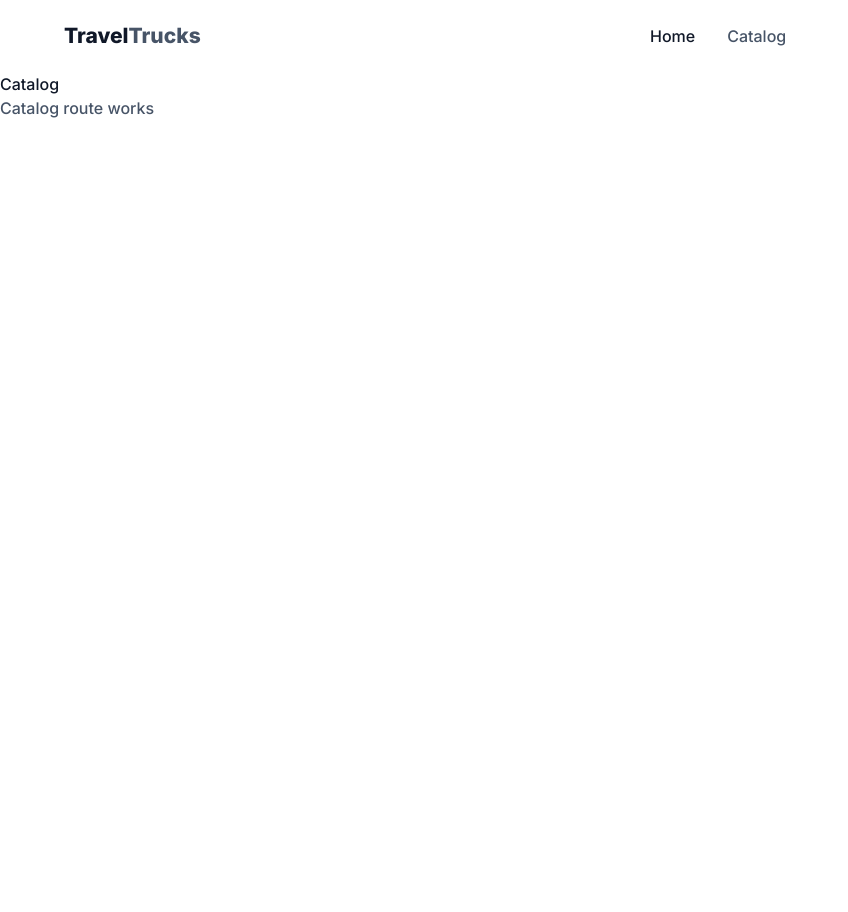
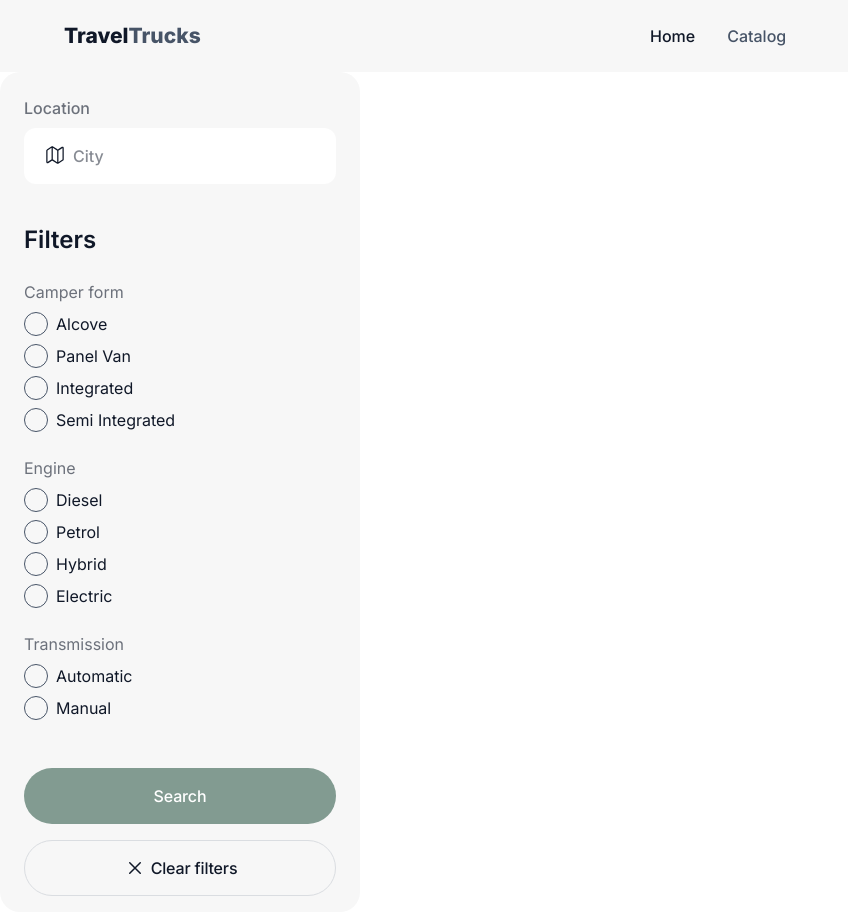
Before and after one commit to YshTi/camping-web, a Next.js app: page /catalog in a window 1280 px wide. Shown: the whole page, without its empty margins (0-848 px from the left). Before the commit the page ends 800 px from the top, so only its background shows below. Built offline with nearby package versions, Linux system fonts and the light colour scheme.

Commit message:
filters for campers

```diff
--- a/src/app/catalog/page.tsx
+++ b/src/app/catalog/page.tsx
@@ -1,8 +1,24 @@
+"use client";
+
+import { useState } from "react";
+
+import CatalogFilter from "@/components/catalog-filter/catalog-filter";
+import type { TruckFilters } from "@/types/filters";
+
+const initialFilters: TruckFilters = {
+  location: "",
+  form: "",
+  engine: "",
+  transmission: "",
+};
+
 export default function CatalogPage() {
+  const [activeFilters, setActiveFilters] =
+    useState<TruckFilters>(initialFilters);
+
   return (
-    <main>
-      <h1>Catalog</h1>
-      <p>Catalog route works</p>
-    </main>
+    <>
+      <CatalogFilter onSubmit={setActiveFilters} />
+    </>
   );
 }
--- a/src/app/globals.css
+++ b/src/app/globals.css
@@ -20,6 +20,11 @@
   --green-hover: #6d7b75;
 }
 
+main {
+  width: 100%;
+  padding-top: 72px;
+}
+
 body {
   min-height: 100vh;
   color: var(--text);
--- a/src/app/layout.tsx
+++ b/src/app/layout.tsx
@@ -26,7 +26,9 @@ export default function RootLayout({
   children: React.ReactNode;
 }>) {
   return (
-    <html lang="en" className={`${inter.variable} ${manrope.variable}`}>
+    <html lang="en"
+      data-scroll-behavior="smooth"
+      className={`${inter.variable} ${manrope.variable}`}>
       <body>
         <Header />
         <main>{children}</main>
--- /dev/null
+++ b/src/components/catalog-filter/catalog-filter.module.css
@@ -0,0 +1,150 @@
+.sidebar {
+    width: 360px;
+
+    border-radius: 20px;
+    padding: 24px;
+    background-color: var(--inputs);
+    height: 840px;
+}
+
+.form {
+    display: flex;
+    flex-direction: column;
+}
+
+.locationGroup {
+    margin-bottom: 40px;
+}
+
+.label,
+.legend {
+    color: var(--gray);
+}
+
+.label {
+    display: block;
+    margin-bottom: 8px;
+}
+
+.inputWrapper {
+    display: inline-flex;
+    gap: 8px;
+    width: 100%;
+    height: 56px;
+    padding: 16px 20px;
+
+    border: 1px solid transparent;
+    border-radius: 12px;
+
+    color: var(--main);
+    background-color: var(--white);
+}
+
+.locationIcon {
+    width: 20px;
+    height: 20px;
+}
+
+.locationInput {
+    font-size: 16px;
+    color: var(--main);
+}
+
+.locationInput:focus {
+    border-color: var(--grey-green);
+    outline: none;
+}
+
+.title {
+    font-size: 24px;
+    font-weight: 600;
+    line-height: 1.33;
+}
+
+.filters {
+    display: flex;
+    flex-direction: column;
+    gap: 24px;
+
+    margin-bottom: 48px;
+}
+
+.fieldset {
+    display: flex;
+    flex-direction: column;
+    gap: 8px;
+    padding: 0;
+    border: none;
+}
+
+.legend {
+    margin-bottom: 8px;
+    font-weight: 400;
+}
+
+.radioLabel {
+    display: flex;
+    align-items: center;
+    gap: 8px;
+
+    color: var(--main);
+    font-weight: 400;
+
+    cursor: pointer;
+}
+
+.radioInput {
+    position: absolute;
+    width: 1px;
+    height: 1px;
+    overflow: hidden;
+    clip-path: inset(50%);
+    white-space: nowrap;
+}
+
+.customRadio {
+    position: relative;
+
+    width: 24px;
+    height: 24px;
+    flex-shrink: 0;
+
+    border: 1px solid var(--text);
+    border-radius: 50%;
+}
+
+.radioInput:checked+.customRadio::after {
+    position: absolute;
+    top: 50%;
+    left: 50%;
+
+    width: 14px;
+    height: 14px;
+
+    border-radius: 50%;
+    background-color: var(--text);
+
+    content: "";
+    transform: translate(-50%, -50%);
+}
+
+.radioInput:focus-visible+.customRadio {
+    outline: 2px solid var(--grey-green);
+    outline-offset: 2px;
+}
+
+.actions {
+    display: flex;
+    flex-direction: column;
+    gap: 16px;
+}
+
+.actions>button {
+    width: 100%;
+}
+
+.closeIcon {
+    width: 24px;
+    height: 24px;
+    margin-right: 4px;
+}
--- a/src/components/catalog-filter/catalog-filter.tsx
+++ b/src/components/catalog-filter/catalog-filter.tsx
@@ -0,0 +1,204 @@
+"use client";
+
+import { useState, type FormEvent } from "react";
+import { IoMapOutline } from "react-icons/io5";
+import { IoCloseOutline } from "react-icons/io5";
+
+import Button from "@/components/buttons/buttons";
+import type {
+  TruckEngine,
+  TruckFilters,
+  TruckForm,
+  TruckTransmission,
+} from "@/types/filters";
+
+import styles from "./catalog-filter.module.css";
+
+const initialFilters: TruckFilters = {
+  location: "",
+  form: "",
+  engine: "",
+  transmission: "",
+};
+
+const truckFormOptions = [
+  { label: "Alcove", value: "alcove" },
+  { label: "Panel Van", value: "panel_van" },
+  { label: "Integrated", value: "integrated" },
+  { label: "Semi Integrated", value: "semi_integrated" },
+] as const;
+
+const engineOptions = [
+  { label: "Diesel", value: "diesel" },
+  { label: "Petrol", value: "petrol" },
+  { label: "Hybrid", value: "hybrid" },
+  { label: "Electric", value: "electric" },
+] as const;
+
+const transmissionOptions = [
+  { label: "Automatic", value: "automatic" },
+  { label: "Manual", value: "manual" },
+] as const;
+
+interface CatalogFilterProps {
+  onSubmit: (filters: TruckFilters) => void;
+}
+
+export default function CatalogFilter({
+  onSubmit,
+}: CatalogFilterProps) {
+  const [filters, setFilters] = useState<TruckFilters>(initialFilters);
+
+  const handleSubmit = (event: FormEvent<HTMLFormElement>) => {
+    event.preventDefault();
+    onSubmit(filters);
+  };
+
+  const handleClear = () => {
+    setFilters(initialFilters);
+    onSubmit(initialFilters);
+  };
+
+  return (
+    <aside className={styles.sidebar}>
+      <form className={styles.form} onSubmit={handleSubmit}>
+        <div className={styles.locationGroup}>
+          <label className={styles.label} htmlFor="location">
+            Location
+          </label>
+
+          <div className={styles.inputWrapper}>
+            <IoMapOutline
+              className={styles.locationIcon}
+              aria-hidden="true"
+            />
+
+            <input
+              id="location"
+              className={styles.locationInput}
+              type="text"
+              placeholder="City"
+              value={filters.location}
+              onChange={(event) =>
+                setFilters((previous) => ({
+                  ...previous,
+                  location: event.target.value,
+                }))
+              }
+            />
+          </div>
+        </div>
+
+        <div className={styles.filters}>
+            <h2 className={styles.title}>Filters</h2>
+
+            <fieldset className={styles.fieldset}>
+            <legend className={styles.legend}>Camper form</legend>
+
+            {truckFormOptions.map((option) => (
+                <RadioOption
+                key={option.value}
+                label={option.label}
+                name="form"
+                value={option.value}
+                checked={filters.form === option.value}
+                onChange={(value) =>
+                    setFilters((previous) => ({
+                    ...previous,
+                    form: value as TruckForm,
+                    }))
+                }
+                />
+            ))}
+            </fieldset>
+
+            <fieldset className={styles.fieldset}>
+            <legend className={styles.legend}>Engine</legend>
+
+            {engineOptions.map((option) => (
+                <RadioOption
+                key={option.value}
+                label={option.label}
+                name="engine"
+                value={option.value}
+                checked={filters.engine === option.value}
+                onChange={(value) =>
+                    setFilters((previous) => ({
+                    ...previous,
+                    engine: value as TruckEngine,
+                    }))
+                }
+                />
+            ))}
+            </fieldset>
+
+            <fieldset className={styles.fieldset}>
+            <legend className={styles.legend}>Transmission</legend>
+
+            {transmissionOptions.map((option) => (
+                <RadioOption
+                key={option.value}
+                label={option.label}
+                name="transmission"
+                value={option.value}
+                checked={filters.transmission === option.value}
+                onChange={(value) =>
+                    setFilters((previous) => ({
+                    ...previous,
+                    transmission: value as TruckTransmission,
+                    }))
+                }
+                />
+            ))}
+            </fieldset>
+        </div>
+
+        <div className={styles.actions}>
+          <Button type="submit" variant="primary">
+            Search
+          </Button>
+
+          <Button type="submit" variant="secondary">
+            <IoCloseOutline
+              className={styles.closeIcon}
+              aria-hidden="true"
+            />
+            Clear filters
+          </Button>
+        </div>
+      </form>
+    </aside>
+  );
+}
+
+interface RadioOptionProps {
+  label: string;
+  name: string;
+  value: string;
+  checked: boolean;
+  onChange: (value: string) => void;
+}
+
+function RadioOption({
+  label,
+  name,
+  value,
+  checked,
+  onChange,
+}: RadioOptionProps) {
+  return (
+    <label className={styles.radioLabel}>
+      <input
+        className={styles.radioInput}
+        type="radio"
+        name={name}
+        value={value}
+        checked={checked}
+        onChange={(event) => onChange(event.target.value)}
+      />
+
+      <span className={styles.customRadio} aria-hidden="true" />
+      <span>{label}</span>
+    </label>
+  );
+}
--- a/src/components/header/header.module.css
+++ b/src/components/header/header.module.css
@@ -1,10 +1,17 @@
 .header {
+    position: fixed;
+    top: 0;
+    left: 0;
+    z-index: 1000;
+
     display: flex;
     flex-direction: row;
     align-items: center;
     justify-content: flex-start;
     height: 72px;
     width: 100%;
+
+    background-color: var(--inputs);
 }
 
 .headerContainer {
--- a/src/types/filters.ts
+++ b/src/types/filters.ts
@@ -0,0 +1,25 @@
+export type TruckForm =
+  | ""
+  | "alcove"
+  | "panel_van"
+  | "integrated"
+  | "semi_integrated";
+
+export type TruckTransmission =
+  | ""
+  | "automatic"
+  | "manual";
+
+export type TruckEngine =
+  | ""
+  | "diesel"
+  | "petrol"
+  | "hybrid"
+  | "electric";
+
+export interface TruckFilters {
+  location: string;
+  form: TruckForm;
+  transmission: TruckTransmission;
+  engine: TruckEngine;
+}
--- a/src/types/truck.ts
+++ b/src/types/truck.ts
@@ -0,0 +1,18 @@
+export const truckFormOptions = [
+  { label: "Alcove", value: "alcove" },
+  { label: "Panel Van", value: "panel_van" },
+  { label: "Integrated", value: "integrated" },
+  { label: "Semi Integrated", value: "semi_integrated" },
+] as const;
+
+export const engineOptions = [
+  { label: "Diesel", value: "diesel" },
+  { label: "Petrol", value: "petrol" },
+  { label: "Hybrid", value: "hybrid" },
+  { label: "Electric", value: "electric" },
+] as const;
+
+export const transmissionOptions = [
+  { label: "Automatic", value: "automatic" },
+  { label: "Manual", value: "manual" },
+] as const;
```
Also changed, not shown: 1 other file (tests, documents, lock files or other folders).
